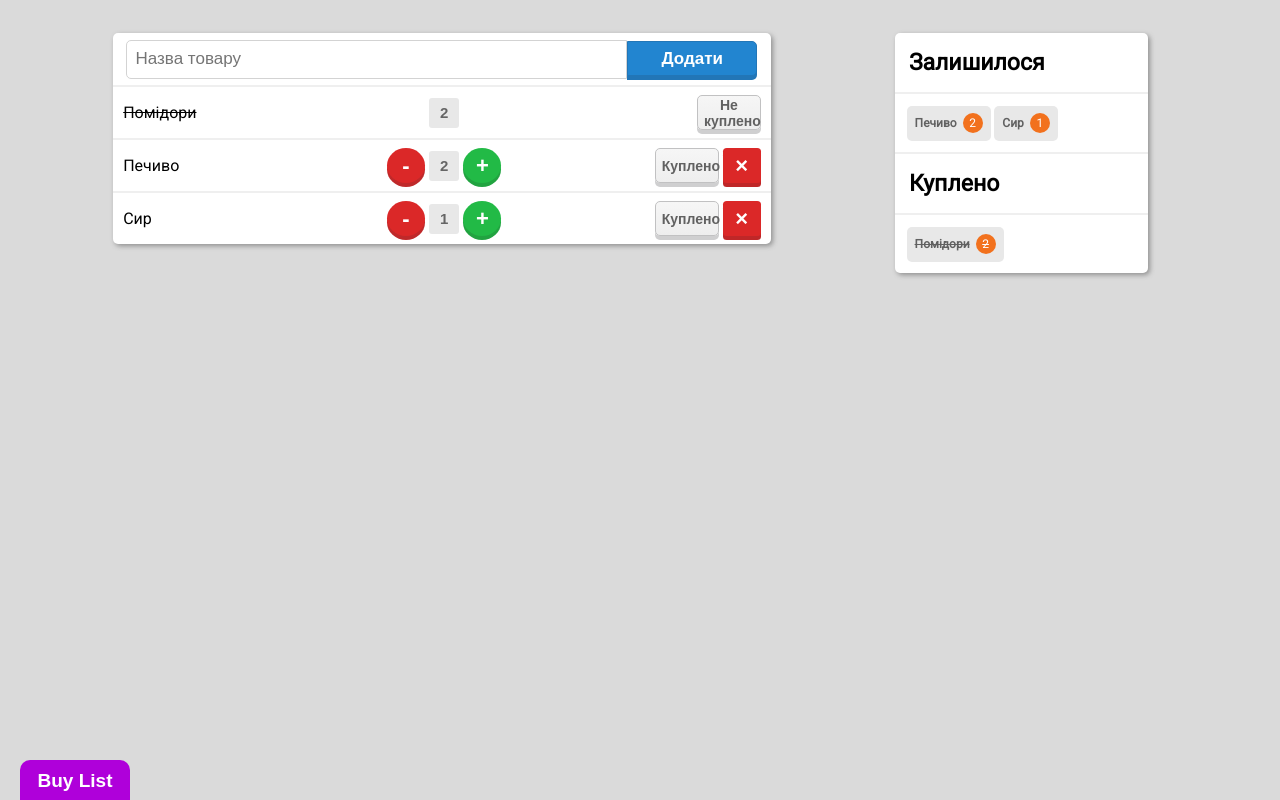
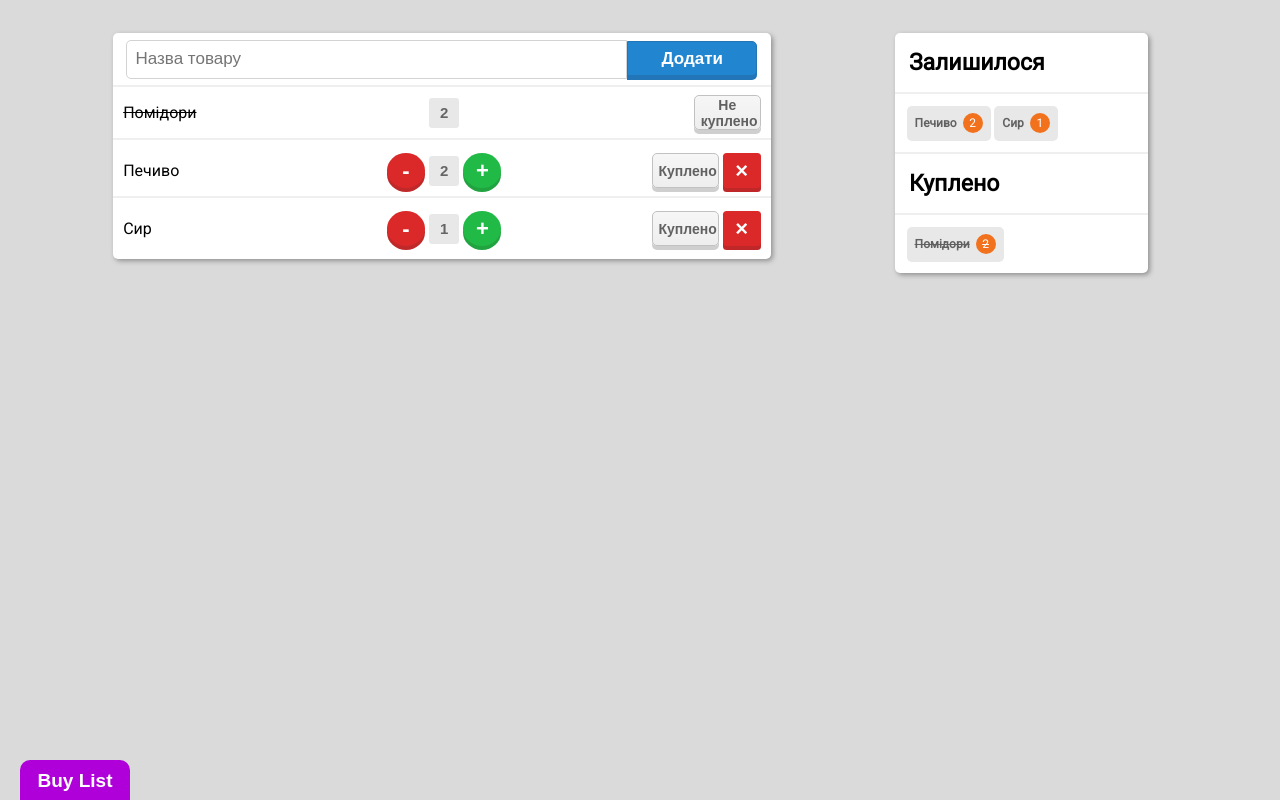
Before and after one commit to NazariyRomanyuk/WebTechno, a plain HTML site: page Homework2/index.html in a window 1280 px wide. Drawn offline with Linux system fonts and the light colour scheme.

Commit message:
Add minor changes

```diff
--- a/Homework2/main.css
+++ b/Homework2/main.css
@@ -57,6 +57,7 @@ body {
     justify-content: space-between;
     border-bottom: 2px solid #EFEFEF;
     overflow: visible;
+    margin-bottom: 5px;
 }
 #cheese {
     border-bottom: 0px;
@@ -131,6 +132,7 @@ body {
     border: 1px solid #C1C1C2;
     color: #616161;
     box-shadow: 0 4px #CFCFD0;
+    min-width: 67px;
 }
 
 .bought:hover {
@@ -274,7 +276,6 @@ body {
     border-radius: 10px;
      white-space: nowrap;
     opacity: 0;
-  pointer-events: none;
     transition: opacity 0.3s ease, transform 0.3s ease;
     z-index: 9999;
 }
@@ -303,6 +304,9 @@ body {
 
 
 @media print {
+    * {
+        print-color-adjust: exact;
+    }
     .badge {
         background-color: white;
         border: 2px solid #AF00DA;
```
Also changed, not shown: Homework1/task4.html (+4 -0 lines). Lines whose indentation alone changed are shown as unchanged.
